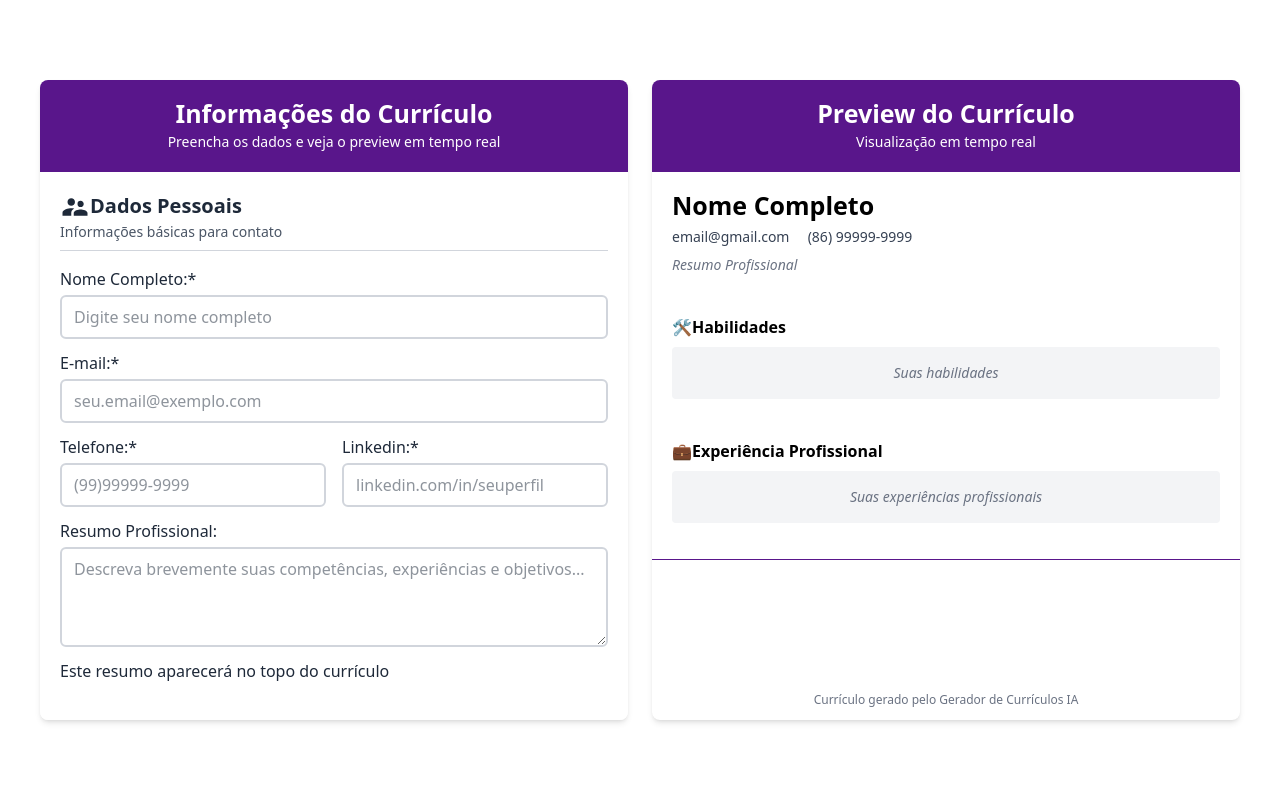
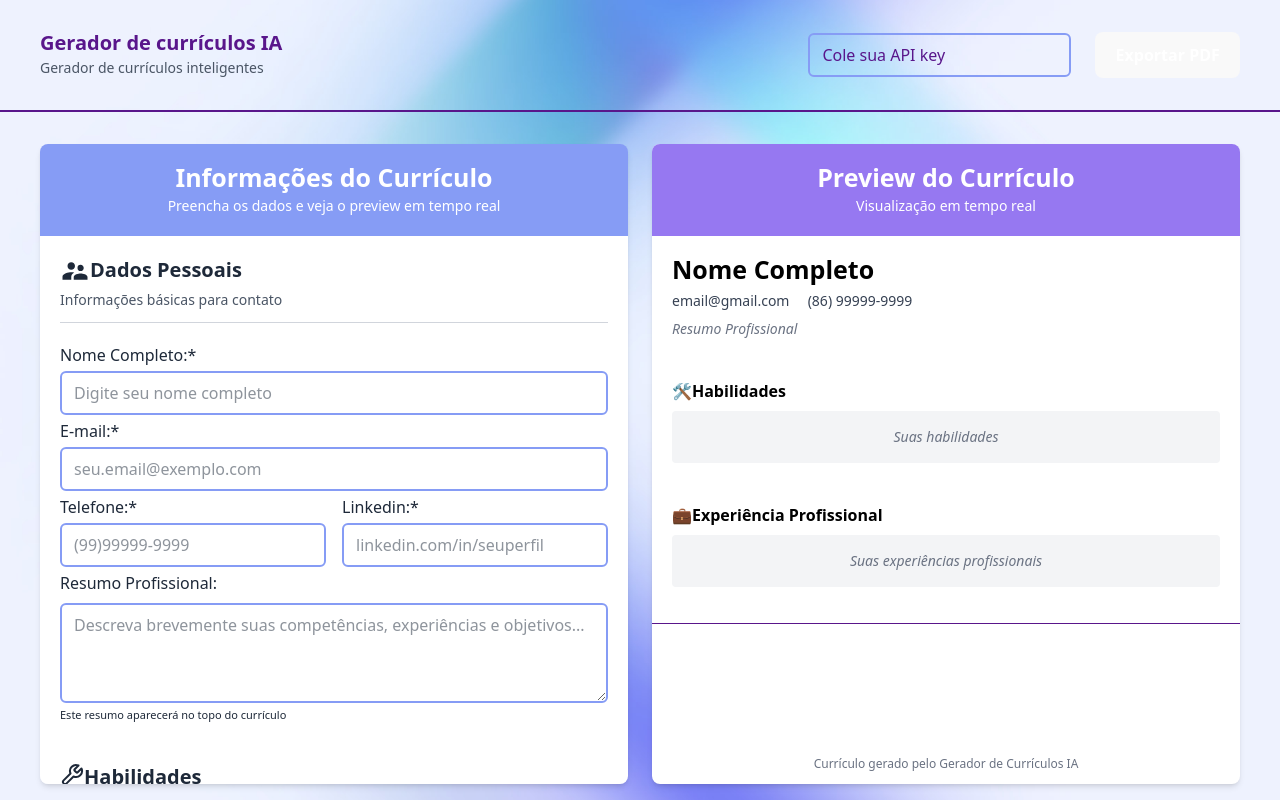
Before and after one commit to Raquelc19/ProjetoCVBuilder, a React (Vite) app in the folder Projeto-CV-Builder/: page / in a window 1280 px wide. Built offline with nearby package versions, Linux system fonts and the light colour scheme.

Commit message:
Adicionada HeaderSection e melhorias no layout

```diff
--- a/Projeto-CV-Builder/src/components/Form/Experience.tsx
+++ b/Projeto-CV-Builder/src/components/Form/Experience.tsx
@@ -2,7 +2,7 @@ import { MdWorkOutline } from "react-icons/md";
 
 function Experience() {
     return(
-        <div className="experiencias m-5 text-gray-800 mb-15">
+        <div className="experiencias m-5 text-gray-800 mb-15 flex flex-col gap-1">
             <div className="titulo-experiencias flex"><MdWorkOutline className="text-2xl"/><h2 className="font-semibold text-xl mt-0.4">Experiência Profissional</h2></div>
                 <p className="text-gray-600 text-sm mb-2">Adicione suas principais competências</p>
                 <hr className="text-gray-300 mb-4"/>
--- a/Projeto-CV-Builder/src/components/Form/PersonalInfo.tsx
+++ b/Projeto-CV-Builder/src/components/Form/PersonalInfo.tsx
@@ -2,32 +2,32 @@ import { MdSupervisorAccount } from "react-icons/md";
 
 function PersonalInfo() {
     return(
-        <div className="dados-pessoais m-5 text-gray-800">
-            <div className="titulo-dados-pessoais flex"><MdSupervisorAccount className="text-3xl"/><h2 className="font-semibold text-xl mt-0.4">Dados Pessoais</h2></div>
+        <div className="dados-pessoais m-5 text-gray-800 flex flex-col gap-1">
+            <div className="titulo-dados-pessoais flex "><MdSupervisorAccount className="text-3xl"/><h2 className="font-semibold text-xl mt-0.4">Dados Pessoais</h2></div>
               <p className="text-gray-600 text-sm mb-2">Informações básicas para contato</p>
               <hr className="text-gray-300 mb-4"/>
-            <div className="area-nome flex flex-col">
+            <div className="area-nome flex flex-col gap-1">
               <label className="info-dados">Nome Completo:*</label>
               <input type="text " placeholder="Digite seu nome completo"></input>
             </div>
-            <div className="area-email flex flex-col">
+            <div className="area-email flex flex-col gap-1">
               <label className="info-dados">E-mail:*</label>
               <input type="email" placeholder="seu.email@exemplo.com"></input>
             </div>
-            <div className="area-tel-lkdin flex">
-              <div className="flex flex-col mr-4 w-full">
+            <div className="area-tel-lkdin flex ">
+              <div className="flex flex-col mr-4 w-full gap-1">
                 <label className="info-dados">Telefone:*</label>
                 <input type="text" placeholder="(99)99999-9999"></input>
               </div>
-              <div className="flex flex-col w-full">
+              <div className="flex flex-col w-full gap-1">
                 <label className="info-dados">Linkedin:*</label>
                 <input type="email" placeholder="linkedin.com/in/seuperfil"></input>
               </div>
             </div>
-            <div className="resum-profissional flex flex-col">
+            <div className="resum-profissional flex flex-col gap-1">
               <label className="info-resumo">Resumo Profissional:</label>
               <textarea placeholder="Descreva brevemente suas competências, experiências e objetivos..."></textarea>
-              <p>Este resumo aparecerá no topo do currículo</p>
+              <p className="resume-p text-[11px] -mt-3">Este resumo aparecerá no topo do currículo</p>
             </div>
         </div>
     );
--- a/Projeto-CV-Builder/src/components/Form/Skills.tsx
+++ b/Projeto-CV-Builder/src/components/Form/Skills.tsx
@@ -2,14 +2,14 @@ import { FiTool } from "react-icons/fi";
 
 function Skills() {
     return(
-        <div className="habilidades m-5 text-gray-800">
+        <div className="habilidades m-5 text-gray-800 flex flex-col gap-1">
             <div className="titulo-habilidades flex"><FiTool className="text-2xl"/><h2 className="font-semibold text-xl mt-0.4">Habilidades</h2></div>
               <p className="text-gray-600 text-sm mb-2">Adicione suas principais competências</p>
               <hr className="text-gray-300 mb-4"/>
             <div className="area-nome flex flex-col"></div>
             <div>
               <input className="w-3/5 text-sm" type="text" placeholder="Nome da Habilidades (ex.: React, JS"></input>
-              <select className="mt-1 mb-3 ml-3 mr-3 pt-1.5 pb-2 pl-3 border-2 border-gray-300 rounded-md">
+              <select className="mt-1 mb-3 ml-3 mr-3 pt-1.5 pb-2 pl-3 border-2 border-[#869CF5ff] rounded-md">
                 <option>Básico</option>
                 <option>Intermediário</option>
                 <option>Avanço</option>
--- a/Projeto-CV-Builder/src/components/Layout/FormSection.tsx
+++ b/Projeto-CV-Builder/src/components/Layout/FormSection.tsx
@@ -6,7 +6,7 @@ import Skills from "../Form/Skills"
 function FormSection() {
     return(
         <section className="w-[55%] bg-white rounded-lg shadow-md flex flex-col overflow-y-auto">
-          <div className="bg-purple-900 text-white p-5 text-center">
+          <div className="bg-[#869CF5ff] text-white p-5 text-center">
             <h1 className="text-[25px] font-bold">Informações do Currículo</h1>
             <p className="text-sm mt-1">Preencha os dados e veja o preview em tempo real</p>
           </div>
--- /dev/null
+++ b/Projeto-CV-Builder/src/components/Layout/HeaderSection.tsx
@@ -0,0 +1,31 @@
+function HeaderSection() {
+  return (
+    <>
+      <section className="w-full flex justify-between items-center px-10 pt-1 mt-3">
+        <div className="flex flex-col gap-1">
+          <h1 className="text-xl font-bold text-purple-900">Gerador de currículos IA</h1>
+          <p className="text-sm text-gray-600">Gerador de currículos inteligentes</p>
+        </div>
+
+        <div className="flex items-center gap-6">
+          <input
+            type="text"
+            placeholder="Cole sua API key"
+            className="px-4 py-2 border border-gray-300 rounded-full outline-none transition-all
+                       focus:border-purple-600 focus:shadow-md hover:border-purple-600 placeholder-purple-900 text-black"
+          />
+          <button
+            className="px-5 py-2 rounded-full border border-purple-600 bg-[#6F7DF3ff] text-white
+                       hover:bg-purple-700 hover: transition-all"
+          >
+            Exportar PDF
+          </button>
+        </div>
+      </section>
+
+      <div className="w-full h-0.5 bg-purple-900 "></div>
+    </>
+  );
+}
+
+export default HeaderSection;
--- a/Projeto-CV-Builder/src/components/Layout/PreviewSection.tsx
+++ b/Projeto-CV-Builder/src/components/Layout/PreviewSection.tsx
@@ -5,7 +5,7 @@ import SkillsSection from "../Preview/SkillsSection"
 function PreviewSection() {
     return(
         <section className="w-[55%] bg-white rounded-lg shadow-md flex flex-col overflow-y-auto h-full">
-          <div className="bg-purple-900 text-white p-5 text-center">
+          <div className="bg-[#9678F1ff] text-white p-5 text-center">
             <h1 className="text-[25px] font-bold">Preview do Currículo</h1>
             <p className="text-sm mt-1">Visualização em tempo real</p>
           </div>
--- a/Projeto-CV-Builder/src/index.css
+++ b/Projeto-CV-Builder/src/index.css
@@ -57,15 +57,15 @@ button:focus-visible {
 }
 
 button {
-  @apply appearance-none bg-gray-300 font-semibold;
+  @apply appearance-none bg-[#869CF5ff] font-semibold;
 }
 
 input {
-  @apply mt-1 mb-3 pt-2 pb-2 pl-3 border-2 border-gray-300 rounded-md;
+  @apply  pt-2 pb-2 pl-3 border-2 border-[#869CF5ff] rounded-md;
 }
 
 textarea {
-  @apply h-25 mt-1 mb-3 pt-2 pb-2 pl-3 border-2 border-gray-300 rounded-md;
+  @apply h-25 mt-1 mb-3 pt-2 pb-2 pl-3 border-2 border-[#869CF5ff] rounded-md;
 }
 
 .add-btn {
--- a/Projeto-CV-Builder/src/pages/curriculo.tsx
+++ b/Projeto-CV-Builder/src/pages/curriculo.tsx
@@ -1,10 +1,12 @@
 import FormSection from "../components/Layout/FormSection";
 import PreviewSection from "../components/Layout/PreviewSection";
+import HeaderSection from "../components/Layout/HeaderSection";
 
 function CurriculumPreview() {
   return (
 
-    <main className="min-h-screen w-screen grid place-items-center bg-white">
+    <main className="min-h-screen w-screen grid place-items-center bg-[url('/background.jpg')] bg-cover bg-center">
+        <HeaderSection />
       <div className="flex justify-center w-[100vw] max-w-[1200px] h-[80vh] gap-6 mx-auto">
         <FormSection />
         <PreviewSection />
```
Also changed, not shown: Projeto-CV-Builder/public/background.jpg (added).
